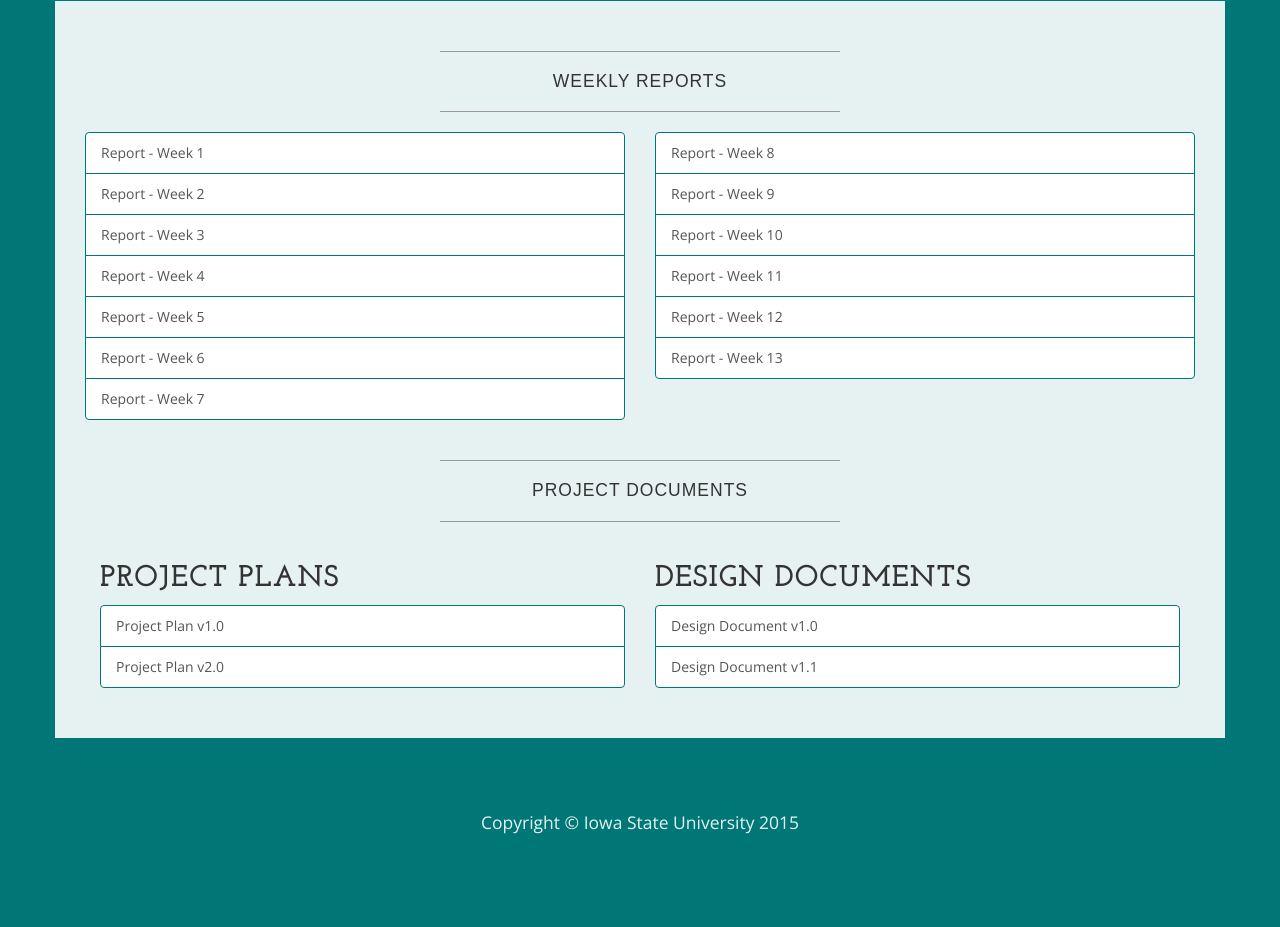
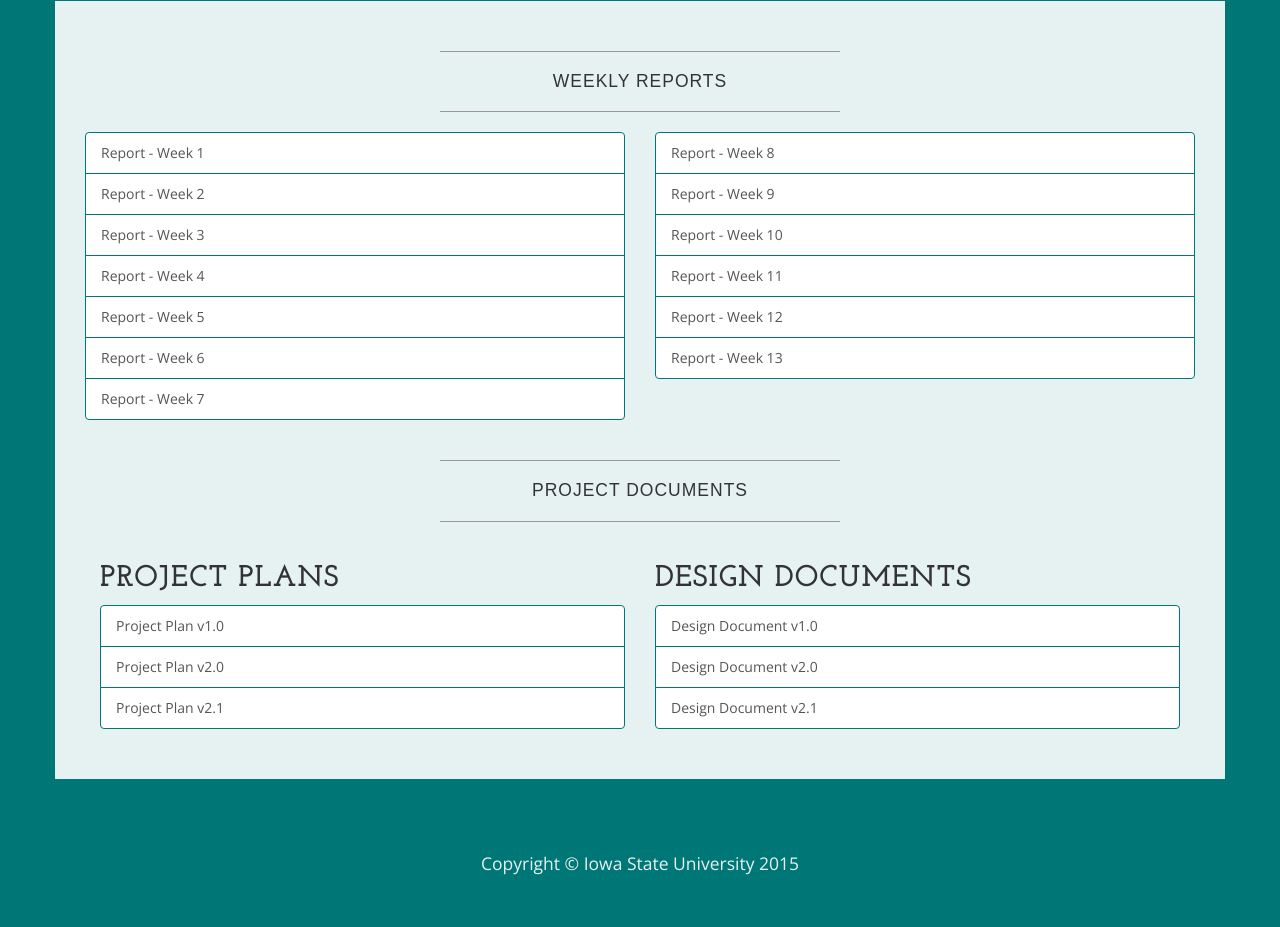
Before and after one commit to ajbowler/graphalyzer.github.io, a plain HTML site: page docs.html in a window 1280 px wide. Shown: the part 323-1250 px from the top of the page. Before the commit the page ends 1209 px from the top, so only its background shows below. Drawn offline with nearby package versions, Linux system fonts and the light colour scheme.

Commit message:
Project Plan and Design Document final versions, file renaming

```diff
--- a/docs.html
+++ b/docs.html
@@ -100,15 +100,17 @@
           <div class="col-lg-6">
             <h2>Project Plans</h2>
             <div class="list-group">
-              <a target="_blank" href="/docs/project_plans/Project Plan v1.pdf" class="list-group-item">Project Plan v1.0</a>
-              <a target="_blank" href="/docs/project_plans/Project Plan v2.pdf" class="list-group-item">Project Plan v2.0</a>
+              <a target="_blank" href="/docs/project_plans/v1.pdf" class="list-group-item">Project Plan v1.0</a>
+              <a target="_blank" href="/docs/project_plans/v2.pdf" class="list-group-item">Project Plan v2.0</a>
+              <a target="_blank" href="/docs/project_plans/v2_1.pdf" class="list-group-item">Project Plan v2.1</a>
             </div>
           </div>
           <div class="col-lg-6">
             <h2>Design Documents</h2>
             <div class="list-group">
               <a target="_blank" href="/docs/design_docs/v1.pdf" class="list-group-item">Design Document v1.0</a>
-              <a target="_blank" href="/docs/design_docs/v1_1.pdf" class="list-group-item">Design Document v1.1</a>
+              <a target="_blank" href="/docs/design_docs/v2.pdf" class="list-group-item">Design Document v2.0</a>
+              <a target="_blank" href="/docs/design_docs/v2_1.pdf" class="list-group-item">Design Document v2.1</a>
             </div>
           </div>
         </div>
```
Also changed, not shown: 8 other files.
